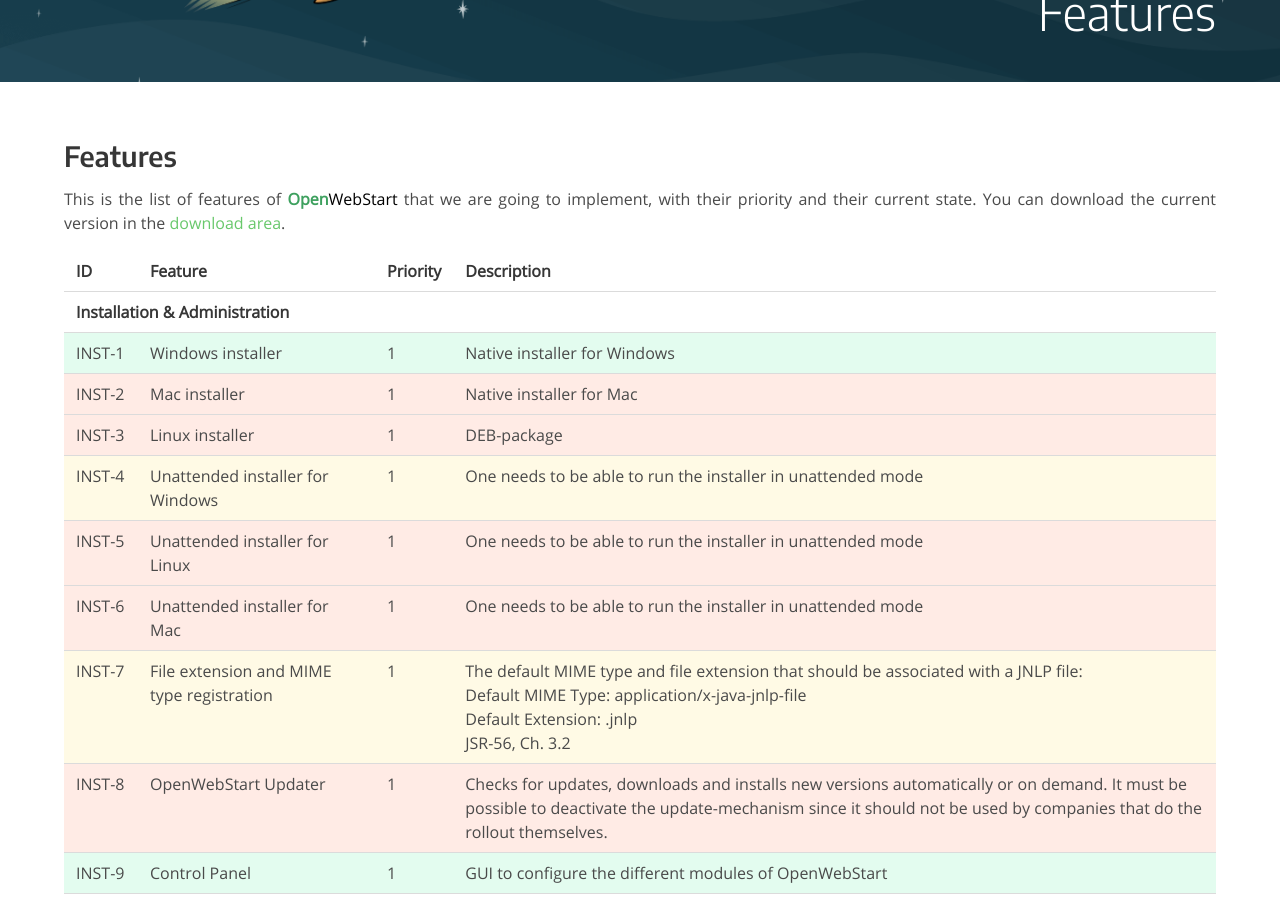
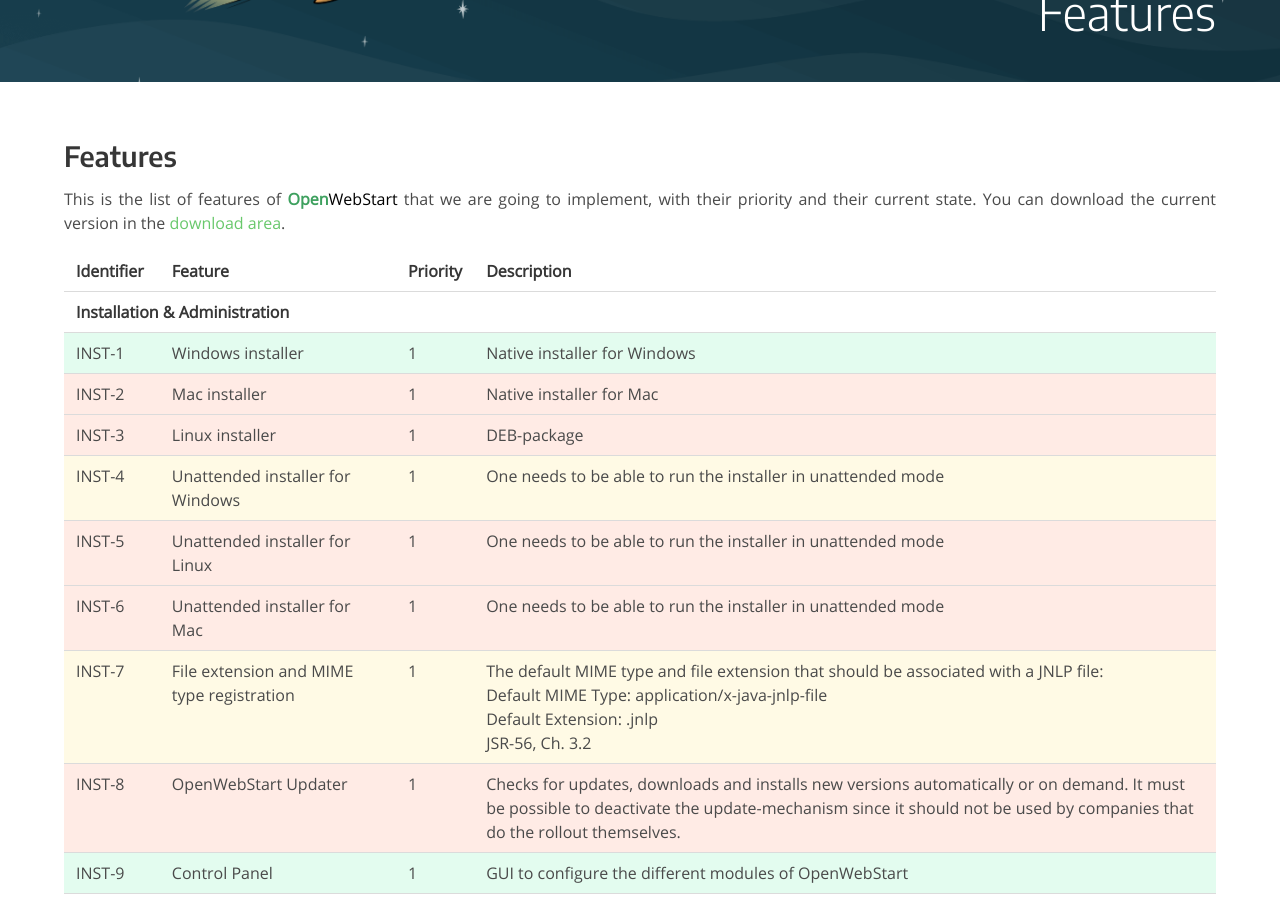
Before and after one commit to karakun/openwebstart-page, a Jekyll site: the page built from features.md, in a window 1280 px wide and 900 px high, scrolled down 398 px. Built offline with Jekyll 4.4.1, drawn with Linux system fonts in a browser that asks for light colours; comment, search, counter and statistics services are not loaded.

Commit message:
extend column title to reduce word breaks

```diff
--- a/features.md
+++ b/features.md
@@ -15,7 +15,7 @@
 
 <table class="feature-table">
 <tr>
-    <th>ID</th>
+    <th>Identifier</th>
     <th>Feature</th>
     <th>Priority</th>
     <th>Description</th>
```
